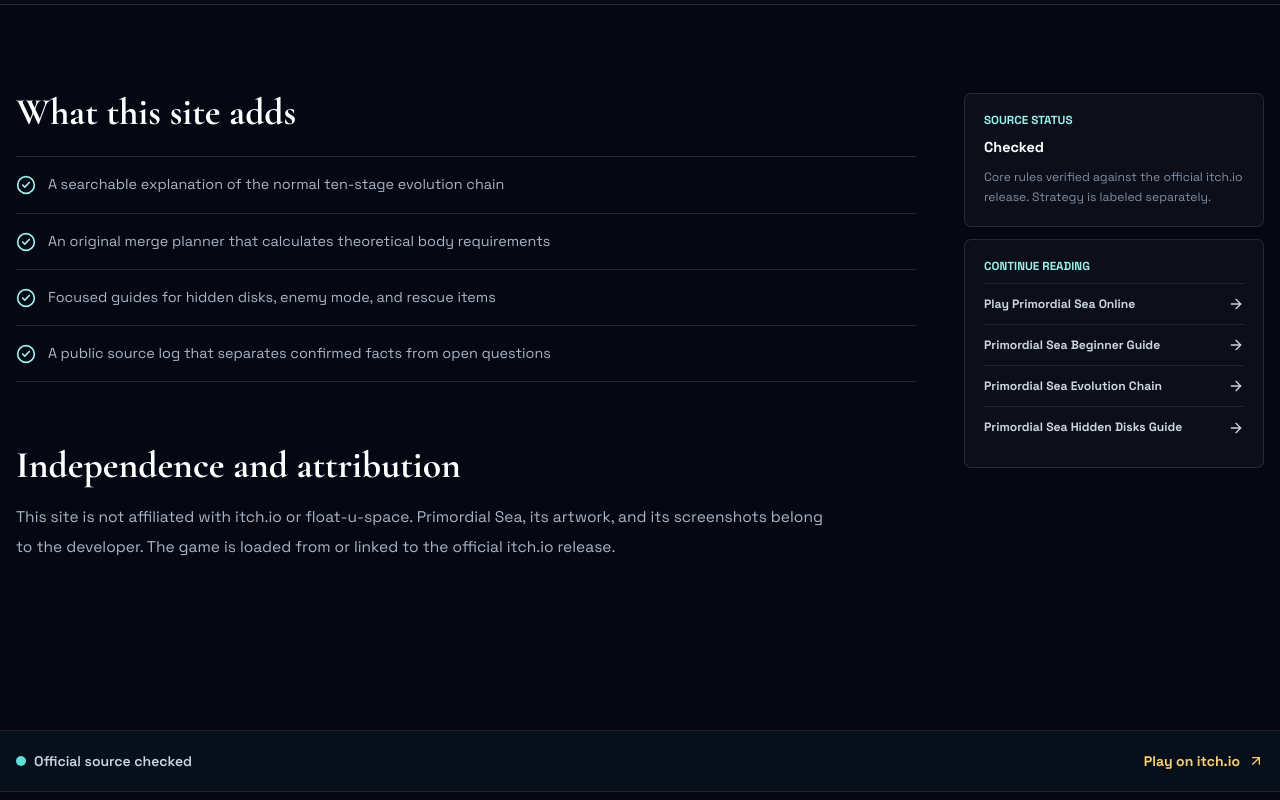
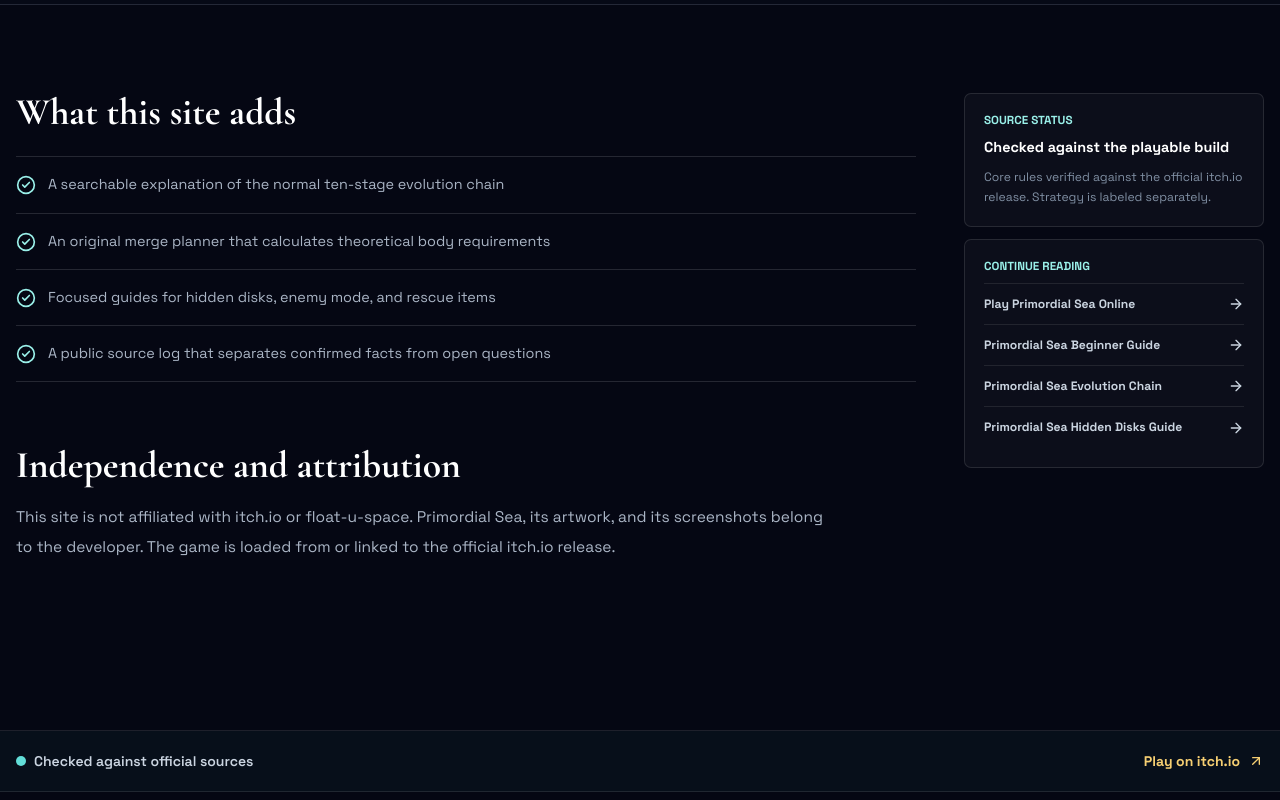
Before and after one commit to lianlele168/primordial-sea-wiki, a Next.js app: page /about/ in a window 1280 px wide. Shown: the part 560-1360 px from the top of the page. Built offline with nearby package versions, Linux system fonts and the light colour scheme.

Commit message:
fix(build): repair syntax errors and dangling date-field references from date cleanup

```diff
--- a/src/app/[slug]/page.tsx
+++ b/src/app/[slug]/page.tsx
@@ -134,7 +134,7 @@
           <aside className="article-aside">
             <div>
               <p className="eyebrow">Source status</p>
-              <strong>Checked {site.lastChecked}</strong>
+              <strong>Checked against the playable build</strong>
               <p>Core rules verified against the official itch.io release. Strategy is labeled separately.</p>
             </div>
             <div>
--- a/src/app/sitemap.ts
+++ b/src/app/sitemap.ts
@@ -6,7 +6,7 @@
 export default function sitemap(): MetadataRoute.Sitemap {
   return routes.map((route) => ({
     url: `${site.baseUrl}${route.path.endsWith("/") ? route.path : `${route.path}/`}`,
-    lastModified: new Date(site.lastChecked),
+    lastModified: new Date(),
     changeFrequency: route.changeFrequency,
     priority: route.priority,
   }));
--- a/src/components/Footer.tsx
+++ b/src/components/Footer.tsx
@@ -9,7 +9,7 @@
         <div className="page-shell flex flex-col gap-4 py-5 sm:flex-row sm:items-center sm:justify-between">
           <p className="flex items-center gap-2 text-sm font-semibold text-slate-300">
             <span className="h-2.5 w-2.5 rounded-full bg-tide-400 shadow-tide" />
-            Official source checked {site.lastChecked}
+            Checked against official sources
           </p>
           <a href={site.officialUrl} target="_blank" rel="noopener noreferrer" className="inline-flex items-center gap-2 text-sm font-bold text-solar-400 hover:text-solar-300">
             Play on itch.io
```
